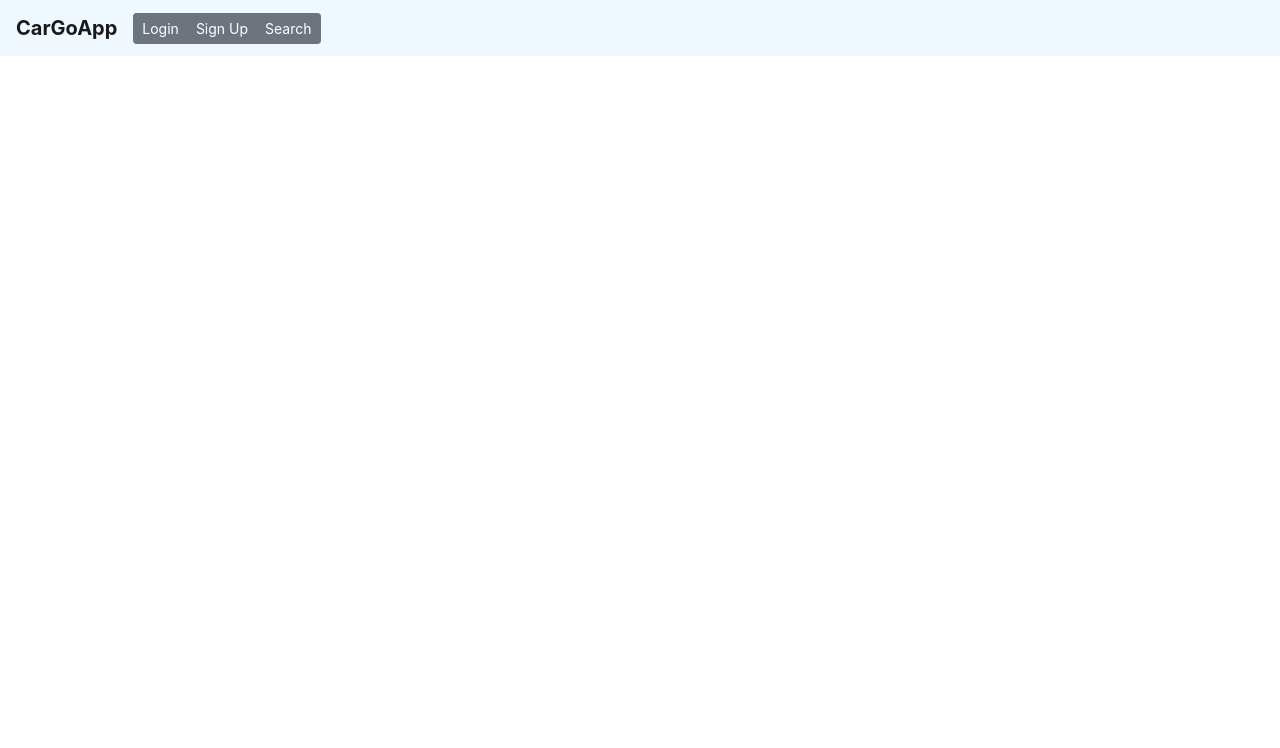
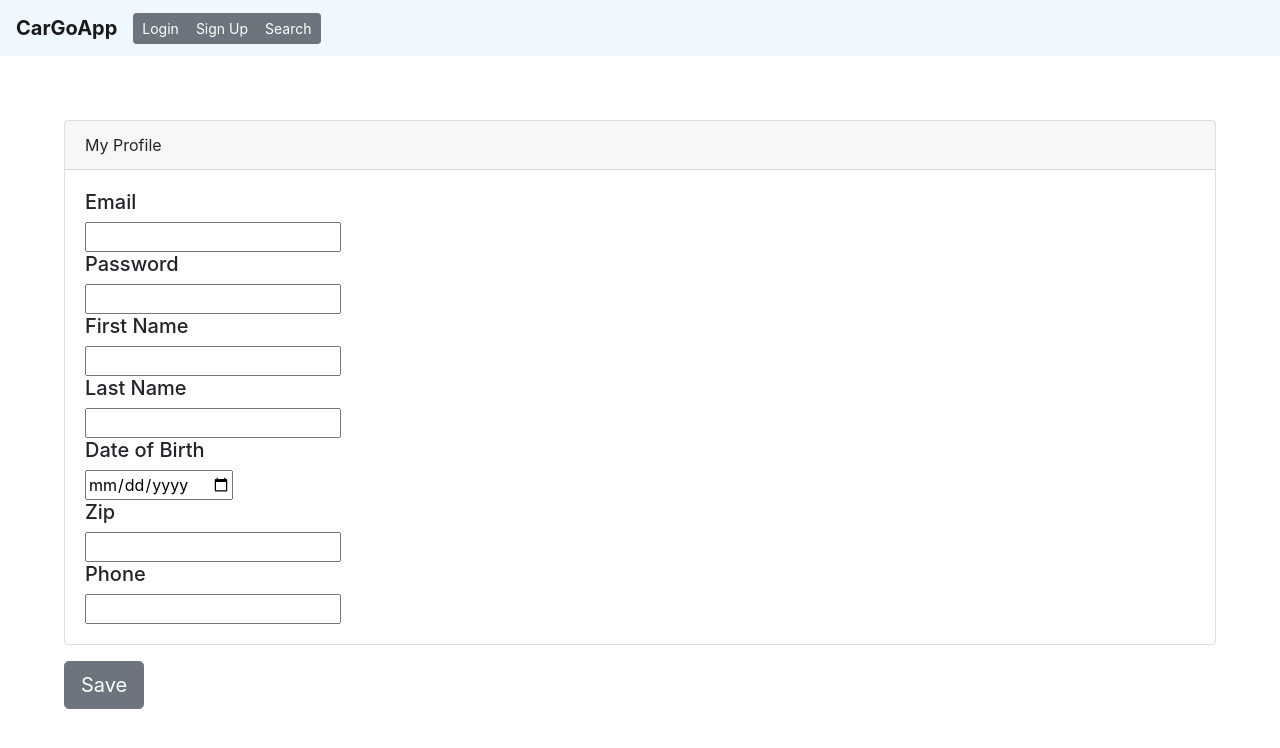
Before and after one commit to xiaochenma131/cargo5500, a React (Create React App) app in the folder V2.0/Yafei-Wang-And-Yuan-Yao-Project3-main 2/: page /profileEdit in a window 1280 px wide. Shown: the top 748 px of the page. Built offline with nearby package versions, Linux system fonts and the light colour scheme; no server answers.

Commit message:
Adding User profile page

```diff
--- a/V2.0/Yafei-Wang-And-Yuan-Yao-Project3-main 2/src/components/Header.jsx
+++ b/V2.0/Yafei-Wang-And-Yuan-Yao-Project3-main 2/src/components/Header.jsx
@@ -47,6 +47,7 @@ export default function Header() {
                 </Navbar.Brand>
                 <Form inline className='mx-3'>
                     <span>{Email}  </span>
+                    <Button size="sm" className="custom-btn" as={Link} to="/profile">My Profile</Button>{' '}
                     <Button size="sm" className="custom-btn" as={Link} to="/createCar">Create Car</Button>{' '}
                     {/* Will realize create car function in next step  */}
                     <Button size="sm" variant='secondary' onClick={() => logout()}>Logout</Button>{' '}
--- /dev/null
+++ b/V2.0/Yafei-Wang-And-Yuan-Yao-Project3-main 2/src/components/UserProfile.jsx
@@ -0,0 +1,50 @@
+import React, { useEffect, useState } from 'react';
+import Axios from 'axios';
+import { Card, Button } from "react-bootstrap";
+import { Link } from 'react-router-dom';
+
+export default function UserProfile(props) {
+    const [Email, setEmail] = useState('');
+    const [Password, setPassword] = useState('');
+    const [FirstName, setFirstName] = useState('');
+    const [LastName, setLastName] = useState('');
+    const [DOB, setDOB] = useState('');
+    const [Zip, setZip] = useState('');
+    const [Phone, setPhone] = useState('');
+
+    useEffect(checkLogInUser, []);
+
+    function checkLogInUser() {
+        Axios.get('/api/user/isLoggedIn')
+            .then(response => {
+                Axios.get('/api/user/' + response.data.Email)
+                    .then(response => {
+                        setEmail(response.data.Email);
+                        setPassword(response.data.Password);
+                        setDOB(response.data.DOB);
+                        setFirstName(response.data.FirstName);
+                        setLastName(response.data.LastName);
+                        setPhone(response.data.Phone);
+                        setZip(response.data.Zip);
+                    })
+            });
+    }
+    return (
+        <div className="article-card">
+            <Card className='w-auto'>
+                <Card.Header>My Profile</Card.Header>
+                <Card.Body>
+                    <h6>Email: {Email} </h6>
+                    <h6>First Name: {FirstName}</h6>
+                    <h6>Last Name: {LastName} </h6>
+                    <h6>Date of Birth: {DOB} </h6>
+                    <h6>Zip: {Zip}</h6>
+                    <h6>Phone: {Phone}</h6>
+                </Card.Body>
+            </Card>
+            <Button size="lg" className="custom-btn mt-3" as={Link} to={"/profileEdit"}>
+                Edit
+            </Button>
+        </div >
+    )
+}
--- /dev/null
+++ b/V2.0/Yafei-Wang-And-Yuan-Yao-Project3-main 2/src/components/UserProfileEdit.jsx
@@ -0,0 +1,67 @@
+import React, { useEffect, useState } from 'react';
+import Axios from 'axios';
+import { Card, Button } from "react-bootstrap";
+import { Link } from 'react-router-dom';
+
+export default function UserProfileEdit(props) {
+    const [Email, setEmail] = useState('');
+    const [Password, setPassword] = useState('');
+    const [FirstName, setFirstName] = useState('');
+    const [LastName, setLastName] = useState('');
+    const [DOB, setDOB] = useState('');
+    const [Zip, setZip] = useState('');
+    const [Phone, setPhone] = useState('');
+
+    useEffect(checkLogInUser, []);
+
+    function modifyUserProfile() {
+        Axios.post('/api/user/profile', { Email, Password, FirstName, LastName, DOB, Zip, Phone })
+            .then(response => {
+                console.log("User Profile Updated!");
+                console.log(response.data);
+            })
+            .catch(error => console.log(error));
+    }
+
+    function checkLogInUser() {
+        Axios.get('/api/user/isLoggedIn')
+            .then(response => {
+                Axios.get('/api/user/' + response.data.Email)
+                    .then(response => {
+                        setEmail(response.data.Email);
+                        setPassword(response.data.Password);
+                        setDOB(response.data.DOB);
+                        setFirstName(response.data.FirstName);
+                        setLastName(response.data.LastName);
+                        setPhone(response.data.Phone);
+                        setZip(response.data.Zip);
+                    })
+            });
+    }
+    return (
+        <div className="article-card">
+            <Card className='w-auto'>
+                <Card.Header>My Profile</Card.Header>
+                <Card.Body>
+                    <h5>Email</h5>
+                    <input value={Email} />
+                    <h5>Password</h5>
+                    <input type='password' value={Password} onChange={e => setPassword(e.target.value)} />
+                    <h5>First Name</h5>
+                    <input value={FirstName} onChange={e => setFirstName(e.target.value)} />
+                    <h5>Last Name</h5>
+                    <input value={LastName} onChange={e => setLastName(e.target.value)} />
+                    <h5>Date of Birth</h5>
+                    <input type='date' value={DOB} onChange={e => setDOB(e.target.value)} />
+                    <h5>Zip</h5>
+                    <input value={Zip} onChange={e => setZip(e.target.value)} />
+                    <h5>Phone</h5>
+                    <input value={Phone} onChange={e => setPhone(e.target.value)} />
+                </Card.Body>
+            </Card>
+            <Button size="lg" className="custom-btn mt-3" onClick={() => modifyUserProfile()} as={Link} to={"/profile"}>
+                Save
+            </Button>
+        </div >
+    )
+}
--- a/V2.0/Yafei-Wang-And-Yuan-Yao-Project3-main 2/src/index.js
+++ b/V2.0/Yafei-Wang-And-Yuan-Yao-Project3-main 2/src/index.js
@@ -14,6 +14,8 @@ import CreateCar from './components/CreateCar';
 import ReviewEdit from './components/ReviewEdit';
 import ReviewEntry from './components/ReviewEntry';
 import SearchForm from './components/SearchForm';
+import UserProfile from './components/UserProfile';
+import UserProfileEdit from './components/UserProfileEdit';
 
 const root = ReactDOM.createRoot(document.getElementById('root'));
 root.render(
@@ -26,6 +28,8 @@ root.render(
         <Route path={"/articles/edit/:articleId"} element={<ArticleEdit />} />
         <Route path={"/login"} element={<Login />} />
         <Route path={"/createUser"} element={<CreateUser />} />
+        <Route path={"/profile"} element={<UserProfile />} />
+        <Route path={"/profileEdit"} element={<UserProfileEdit />} />
         <Route path={"/createCar"} element={<CreateCar />} />
         <Route path={"/articles/:articleId/reviews/:reviewId"} element={<ReviewEntry />} />
         <Route path={"/articles/:articleId/edit/:reviewId"} element={<ReviewEdit />} />
```
Also changed, not shown: V2.0/Yafei-Wang-And-Yuan-Yao-Project3-main 2/routes/model/user.model.js (+7 -5 lines), V2.0/Yafei-Wang-And-Yuan-Yao-Project3-main 2/routes/user.js (+11 -0 lines).
